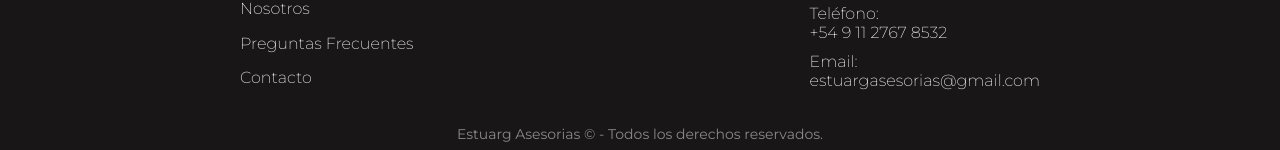
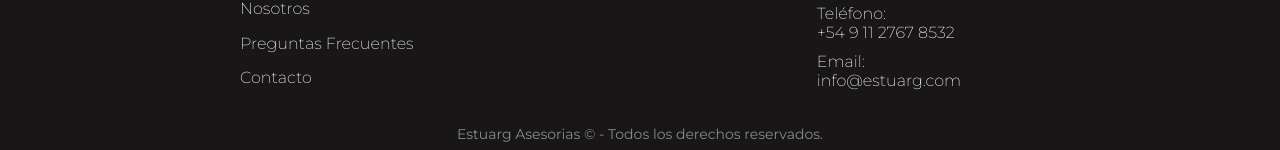
Before and after one commit to apophthegm/estuarg, a Next.js app: page /preguntas in a window 1280 px wide. Shown: the part 1905-2055 px from the top of the page. Built offline with nearby package versions, Linux system fonts and the light colour scheme.

Commit message:
info@estuarg.com added

```diff
--- a/components/footer/Footer.jsx
+++ b/components/footer/Footer.jsx
@@ -59,12 +59,12 @@ const Footer = () => {
           </li>
           <li>
             <a
-              href="mailto:estuargasesorias@gmail.com"
+              href="mailto:info@estuarg.com"
               target="_blank"
               rel="noopener noreferrer"
             >
               <p>Email:</p>
-              <p>estuargasesorias@gmail.com</p>
+              <p>info@estuarg.com</p>
             </a>
           </li>
         </ul>
```
